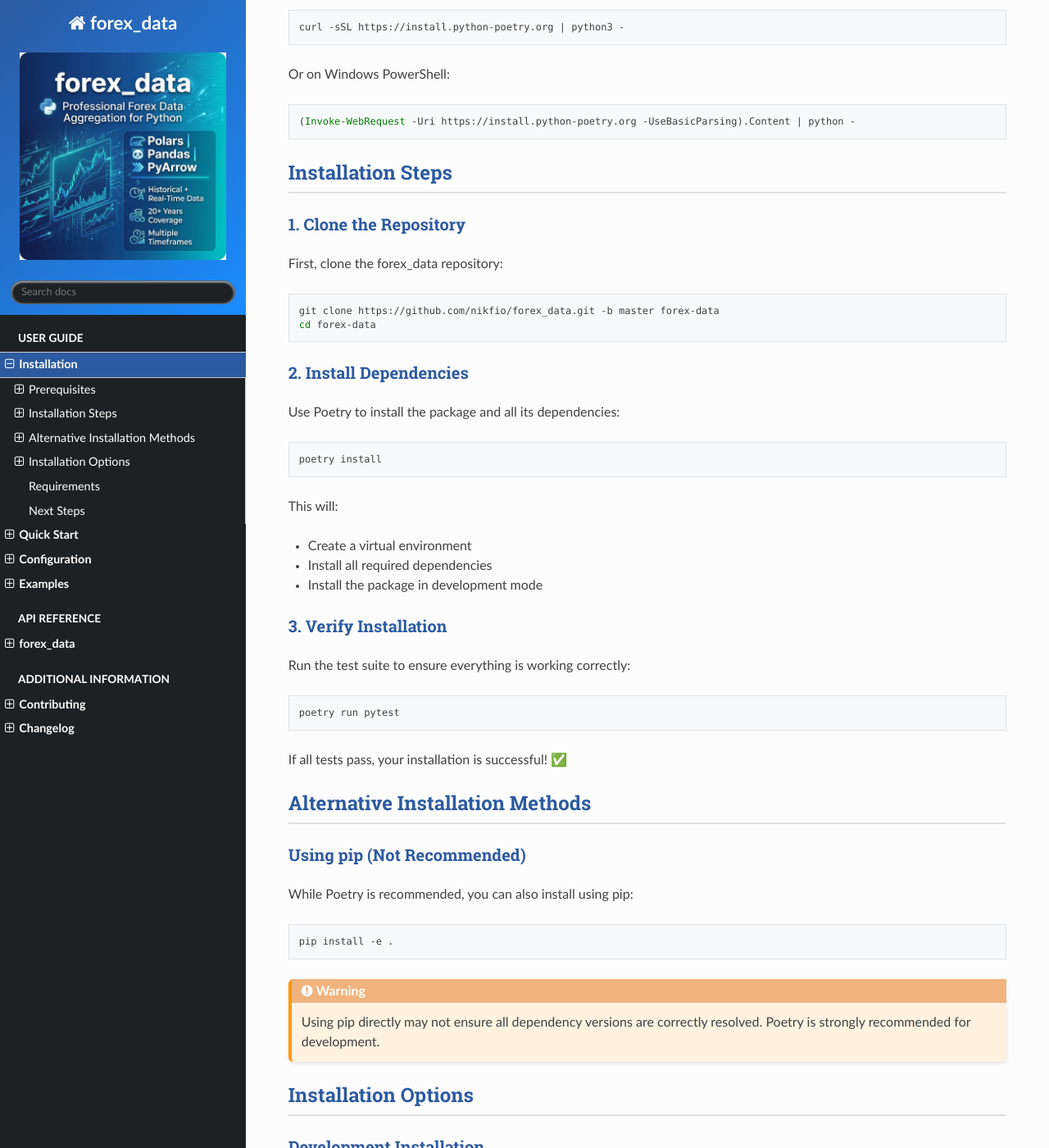
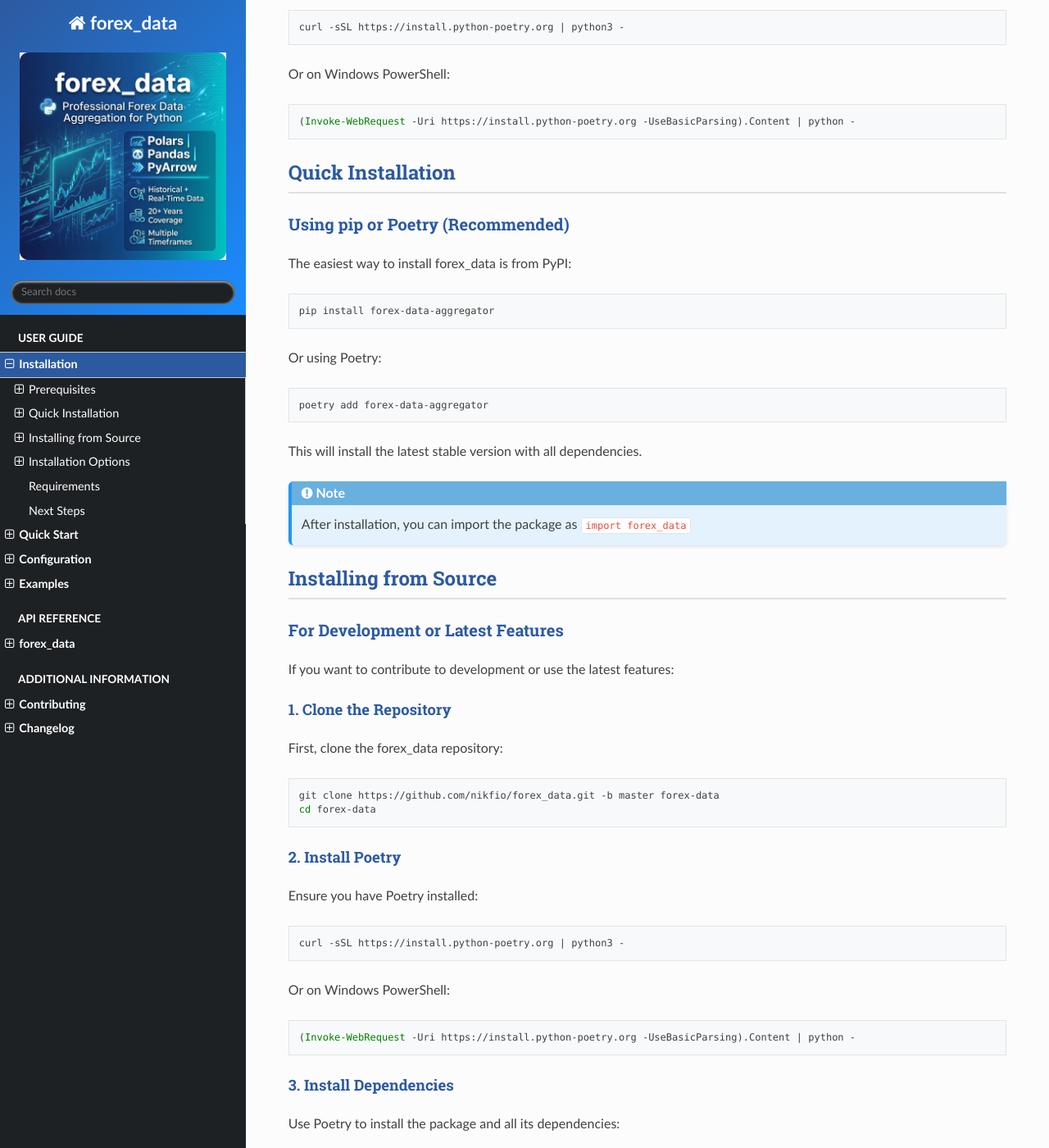
Before and after one commit to nikfio/forex_data, a Sphinx documentation site: the page built from docs/source/installation.rst, in a window 1280 px wide and 1400 px high, scrolled down 677 px. Shown: the whole window at 82% size. Built offline with Sphinx 7.4.7 and the Read the Docs theme 3.1.0, drawn with Linux system fonts in a browser that asks for light colours; some of the changed text lies outside the part shown.

Commit message:
updated documentation with PyPI package introduction

```diff
--- a/docs/source/forex_data.rst
+++ b/docs/source/forex_data.rst
@@ -1,4 +1,4 @@
-forex\_data package
+forex\_data_aggregator package
 ===================
 
 Subpackages
--- a/docs/source/installation.rst
+++ b/docs/source/installation.rst
@@ -31,11 +31,39 @@ Or on Windows PowerShell:
 
    (Invoke-WebRequest -Uri https://install.python-poetry.org -UseBasicParsing).Content | python -
 
-Installation Steps
+Quick Installation
 ==================
 
+Using pip or Poetry (Recommended)
+-----------------------
+
+The easiest way to install forex_data is from PyPI:
+
+.. code-block:: bash
+
+   pip install forex-data-aggregator
+
+Or using Poetry:
+
+.. code-block:: bash
+
+   poetry add forex-data-aggregator
+
+This will install the latest stable version with all dependencies.
+
+.. note::
+   After installation, you can import the package as ``import forex_data``
+
+Installing from Source
+======================
+
+For Development or Latest Features
+-----------------------------------
+
+If you want to contribute to development or use the latest features:
+
 1. Clone the Repository
------------------------
+^^^^^^^^^^^^^^^^^^^^^^^
 
 First, clone the forex_data repository:
 
@@ -44,8 +72,23 @@ First, clone the forex_data repository:
    git clone https://github.com/nikfio/forex_data.git -b master forex-data
    cd forex-data
 
-2. Install Dependencies
------------------------
+2. Install Poetry
+^^^^^^^^^^^^^^^^^
+
+Ensure you have Poetry installed:
+
+.. code-block:: bash
+
+   curl -sSL https://install.python-poetry.org | python3 -
+
+Or on Windows PowerShell:
+
+.. code-block:: powershell
+
+   (Invoke-WebRequest -Uri https://install.python-poetry.org -UseBasicParsing).Content | python -
+
+3. Install Dependencies
+^^^^^^^^^^^^^^^^^^^^^^^
 
 Use Poetry to install the package and all its dependencies:
 
@@ -70,13 +113,10 @@ Run the test suite to ensure everything is working correctly:
 
 If all tests pass, your installation is successful! ✅
 
-Alternative Installation Methods
-=================================
+Alternative: Using pip from Source
+-----------------------------------
 
-Using pip (Not Recommended)
-----------------------------
-
-While Poetry is recommended, you can also install using pip:
+You can also install directly from the source directory:
 
 .. code-block:: bash
 
--- a/pyproject.toml
+++ b/pyproject.toml
@@ -1,5 +1,5 @@
 [tool.poetry]
-name = "forex_data"
+name = "forex_data_aggregator"
 version = "0.1.0"
 description = "Data aggregation for forex market data"
 authors = ["Nicola Fiorato <fiorato.nicola@gmail.com>"]
```
Also changed, not shown: other parts of docs/source/installation.rst (+2 -2 lines), README.md (+23 -8 lines), docs/source/index.rst (+8 -0 lines).
